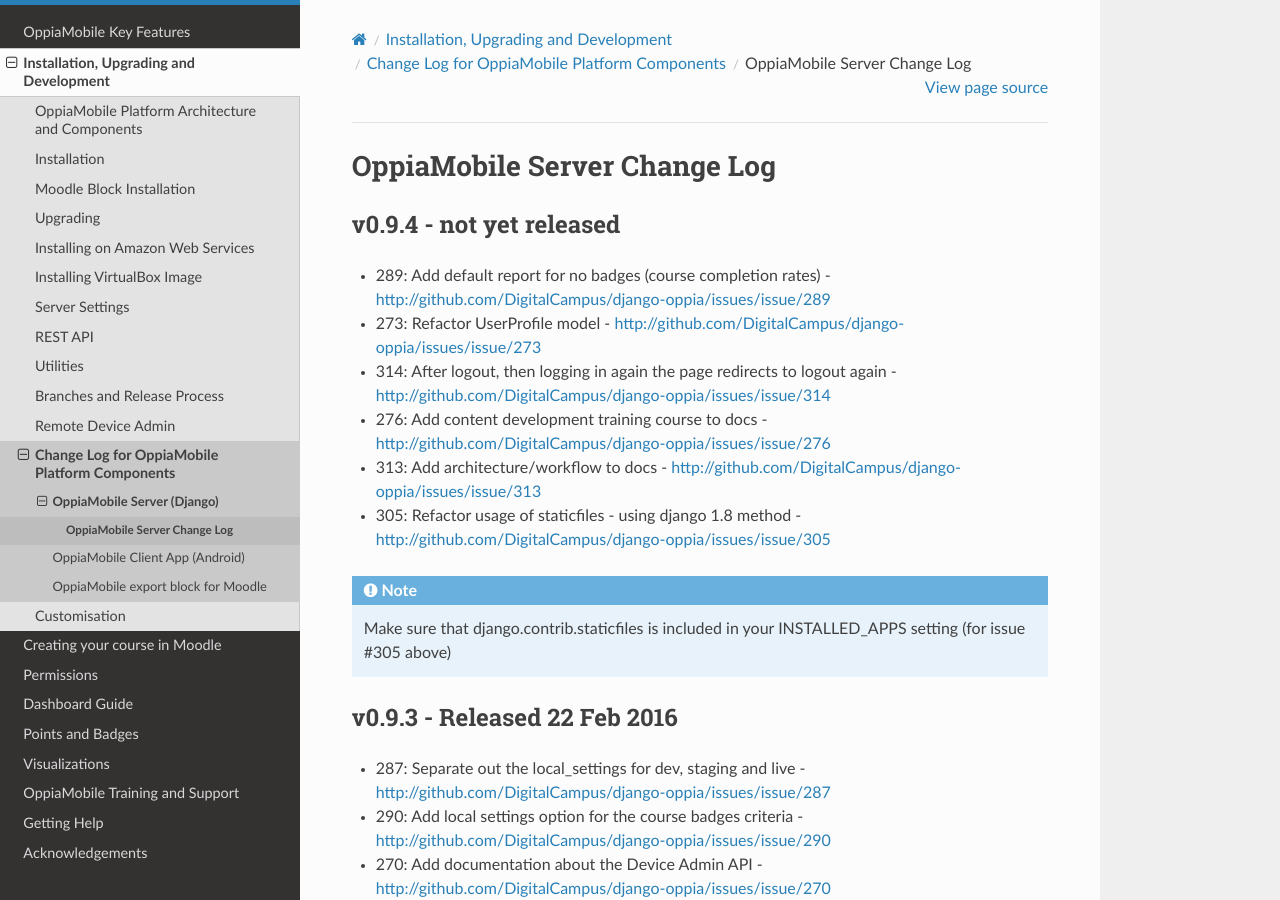
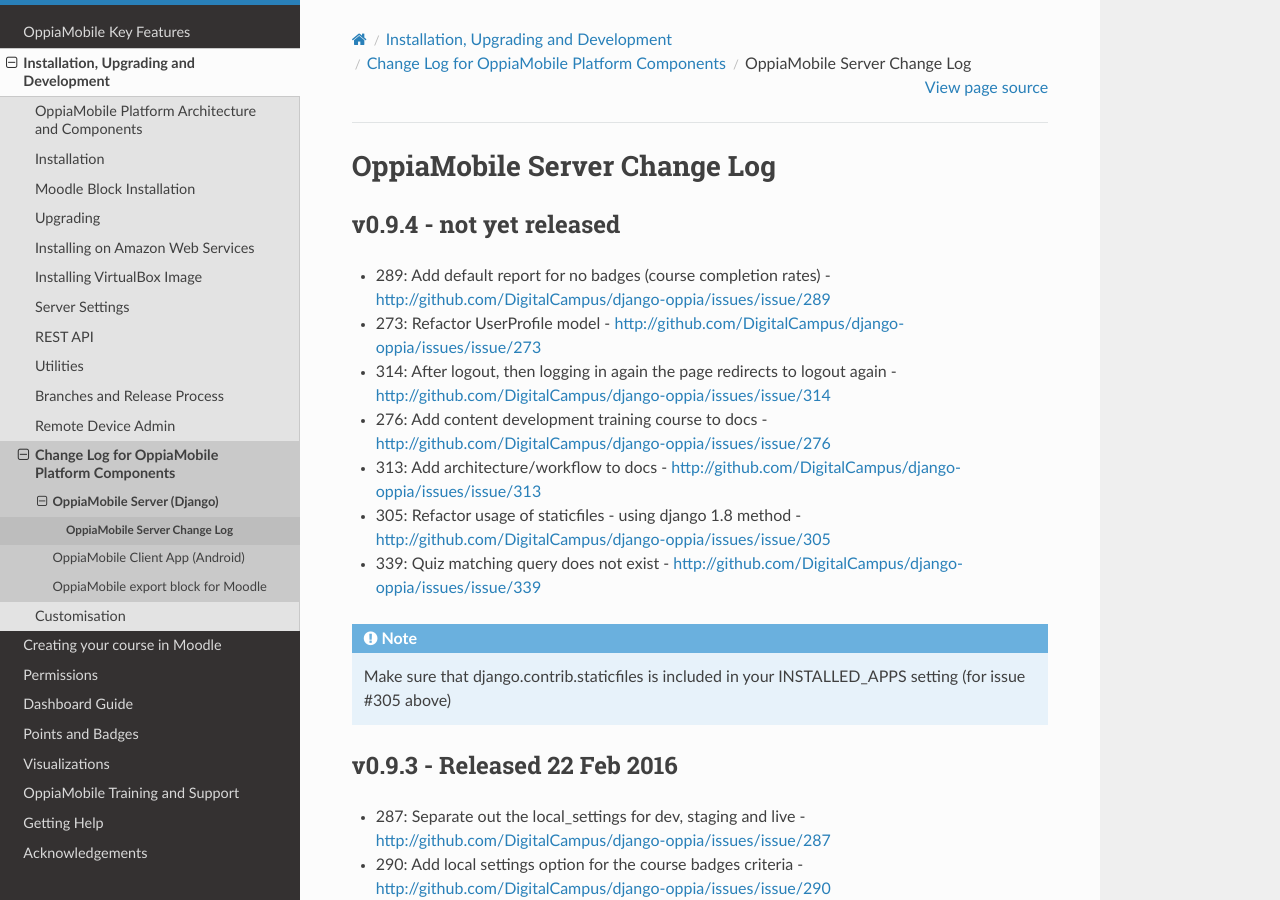
Before and after one commit to DigitalCampus/django-oppia, a Sphinx documentation site: the page built from docs/dev/changelog_server.rst, in a window 1280 px wide and 900 px high. Built offline with Sphinx 7.4.7 and the Read the Docs theme 2.0.0, drawn with Linux system fonts in a browser that asks for light colours; the version number is read from the project's files by our own code.

Commit message:
update docs

```diff
--- a/docs/dev/changelog_server.rst
+++ b/docs/dev/changelog_server.rst
@@ -13,6 +13,7 @@
 * 276: Add content development training course to docs - http://github.com/DigitalCampus/django-oppia/issues/issue/276
 * 313: Add architecture/workflow to docs - http://github.com/DigitalCampus/django-oppia/issues/issue/313
 * 305: Refactor usage of staticfiles - using django 1.8 method - http://github.com/DigitalCampus/django-oppia/issues/issue/305
+* 339: Quiz matching query does not exist - http://github.com/DigitalCampus/django-oppia/issues/issue/339
 
 .. note::
  	Make sure that django.contrib.staticfiles is included in your INSTALLED_APPS setting (for issue #305 above)
```
